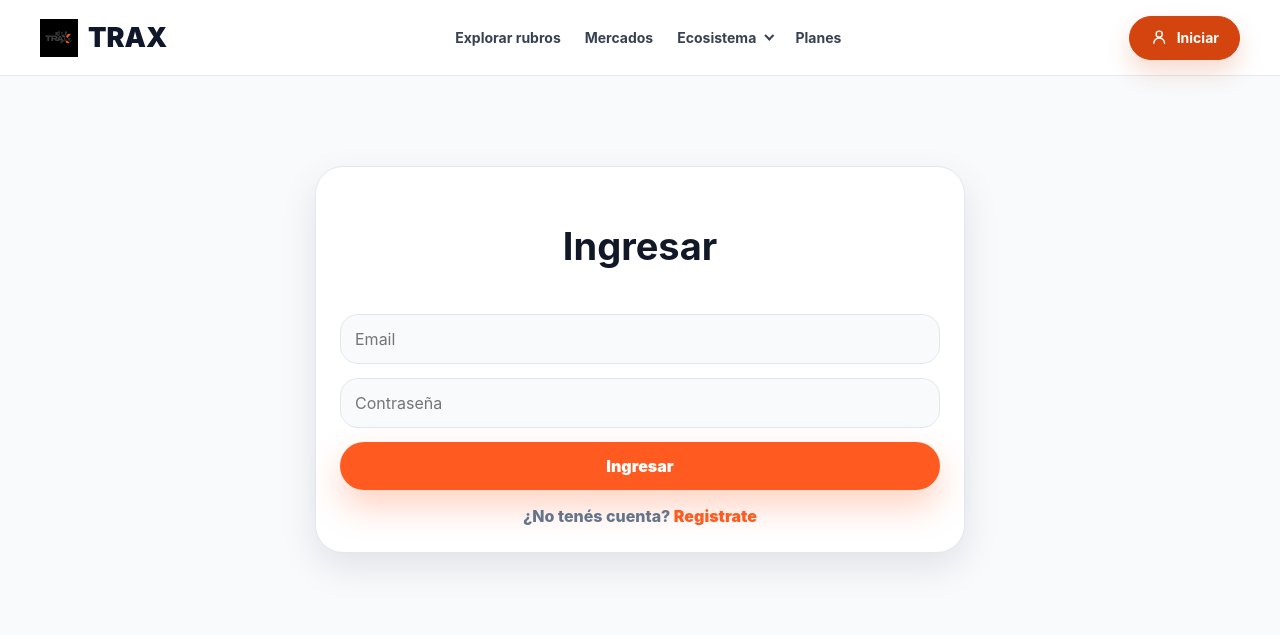
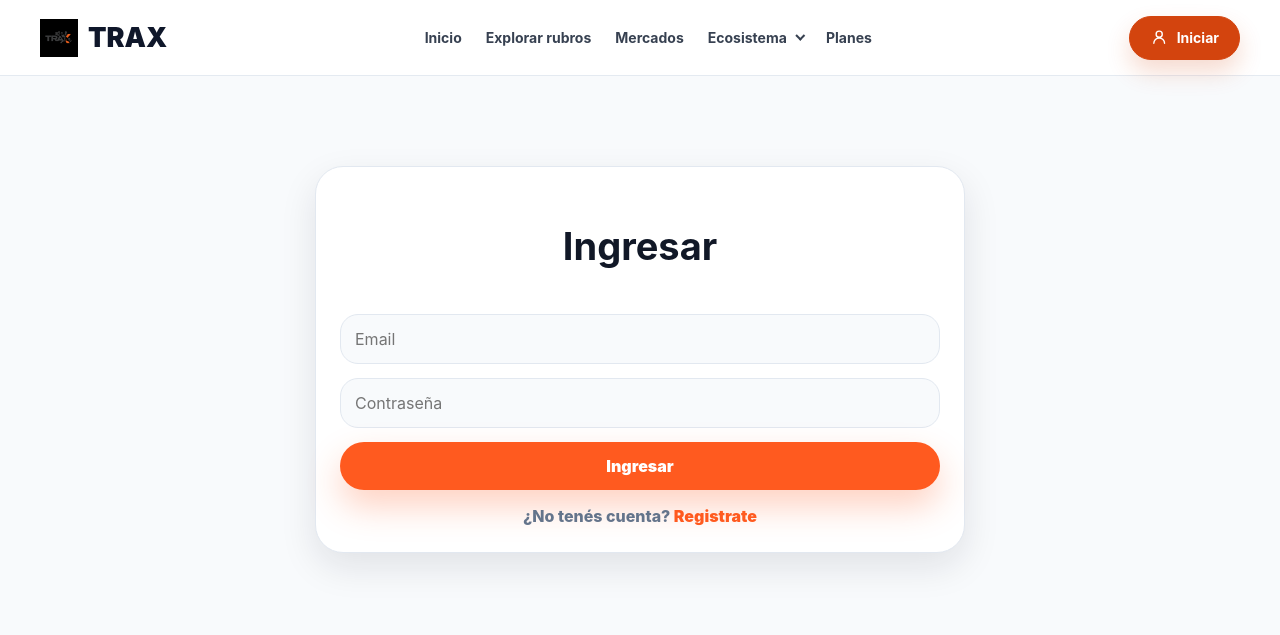
Before and after one commit to cristhian-star/TRAX-PLATFORM, a Flask app: page /login?next=/admin/dashboard in a window 1280 px wide. Shown: the top 635 px of the page. Run offline with Flask 3, Linux system fonts and the light colour scheme.

Commit message:
feat: add visitor navbar v1 and plans page

```diff
--- a/app/templates/base.html
+++ b/app/templates/base.html
@@ -48,6 +48,7 @@
             </div>
         {% else %}
             <nav id="primary-navigation" class="main-nav main-nav--visitor" aria-label="Navegacion publica">
+                <a href="/">Inicio</a>
                 <a href="/explorar">Explorar rubros</a>
                 <a href="/mercados">Mercados</a>
 
```
